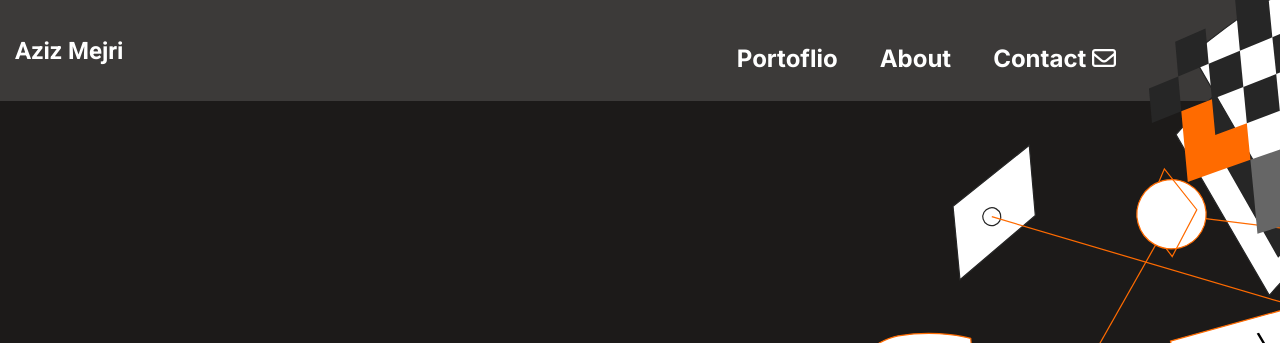
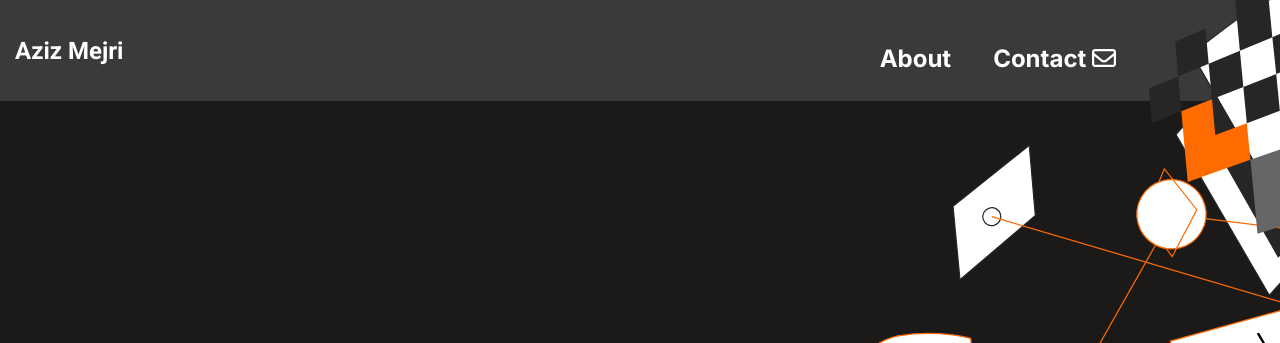
Before and after one commit to mwanawabangona/cr-training-mobile-menu, a website: page index.html in a window 1280 px wide. Shown: the top 343 px of the page. Drawn offline with Linux system fonts and the light colour scheme.

Commit message:
Remove portfolio link on nav

```diff
--- a/index.html
+++ b/index.html
@@ -17,7 +17,6 @@
       <nav id="desktop-nav">
         <span class="close-btn">X</span>
         <ul>
-          <li><a class="nav-link" href="#projects">Portoflio</a></li>
           <li><a class="nav-link" href="#about-me">About</a></li>
           <li>
             <a class="nav-link" href="#contact"
```
